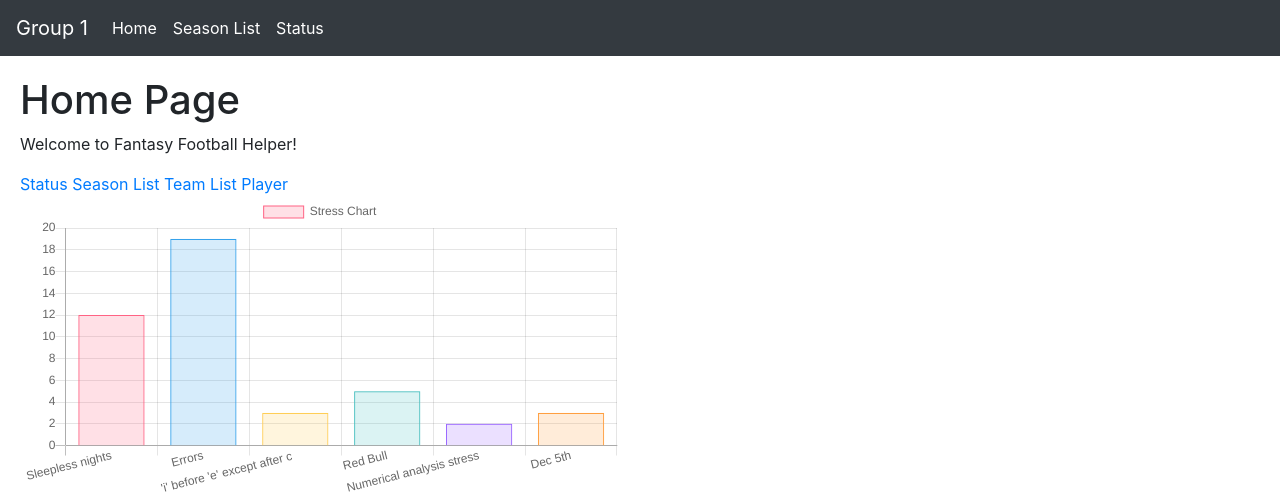
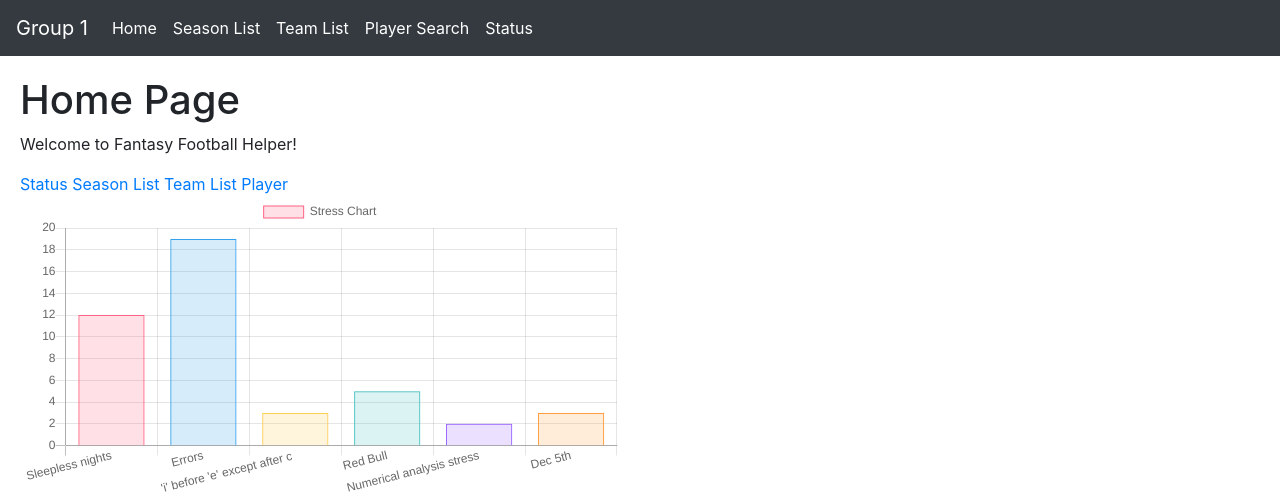
Before and after one commit to JohnPeel/project1, a Flask app: page / in a window 1280 px wide. Shown: the top 495 px of the page. Run offline with Flask 2, Linux system fonts and the light colour scheme; some libraries are stand-ins or nearby versions.

Commit message:
Update base.html

```diff
--- a/templates/base.html
+++ b/templates/base.html
@@ -30,6 +30,12 @@
                         <a class="nav-link" href="{{ url_for('season') }}">Season List</a>
                     </li>
                     <li class="nav-item active">
+                        <a class="nav-link" href="{{ url_for('team') }}">Team List</a>
+                    </li>
+                    <li class="nav-item active">
+                        <a class="nav-link" href="{{ url_for('player') }}">Player Search</a>
+                    </li>
+                    <li class="nav-item active">
                         <a class="nav-link" href="{{ url_for('status') }}">Status</a>
                     </li>
                 </ul>
```
